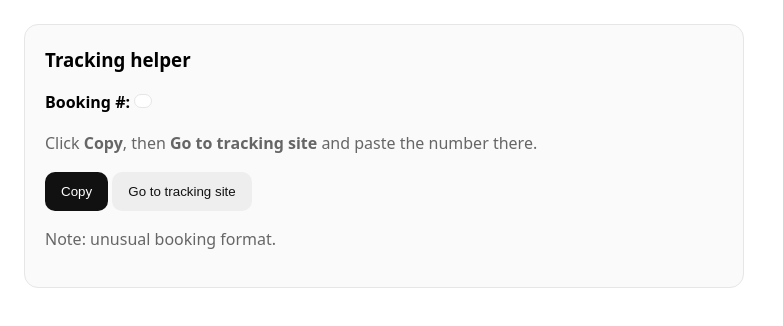
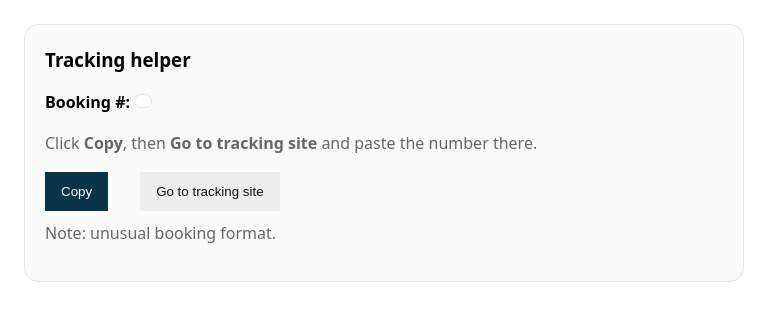
Before and after one commit to ReyadWeb/tsl-track, a plain HTML site: page index.html in a window 1280 px wide. Shown: the whole page, without its empty margins (0-783 px from the left). Drawn offline with Linux system fonts and the light colour scheme.

Commit message:
TSL Style for index.html

```diff
--- a/index.html
+++ b/index.html
@@ -11,21 +11,22 @@
     .secondary{background:#2a2a2a;color:#eee} .muted{color:#aaa}}
   h3{margin:0 0 12px}
   code{background:#fff;padding:6px 8px;border-radius:8px;border:1px solid #e6e6e6;display:inline-block;word-break:break-all}
-  button{padding:12px 16px;border:0;border-radius:10px;cursor:pointer}
-  .primary{background:#111;color:#fff}
+  button{padding:12px 16px;border:0;border-radius:0px;cursor:pointer}
+  .primary{background:#073446;color:#fff}
   .secondary{background:#eee;color:#111}
   .muted{color:#666;margin-top:10px}
+  .group-button{display:flex; flex-direction: row; gap: 2rem;}
 </style>
 
 <div class="card">
   <h3 id="title">TSL Tracking Helper</h3>
   <p><b>Booking #:</b> <code id="ref"></code></p>
   <p class="muted">Click <b>Copy</b>, then <b>Go to tracking site</b> and paste the number there.</p>
-  <p>
+  <div class="group-button">
     <button class="primary" id="copyBtn">Copy</button>
     <button class="secondary" id="openBtn">Go to tracking site</button>
     <a id="openLink" target="_blank" rel="noopener noreferrer" style="display:none">open</a>
-  </p>
+  </div>
   <p id="status" class="muted"></p>
 </div>
 
```
